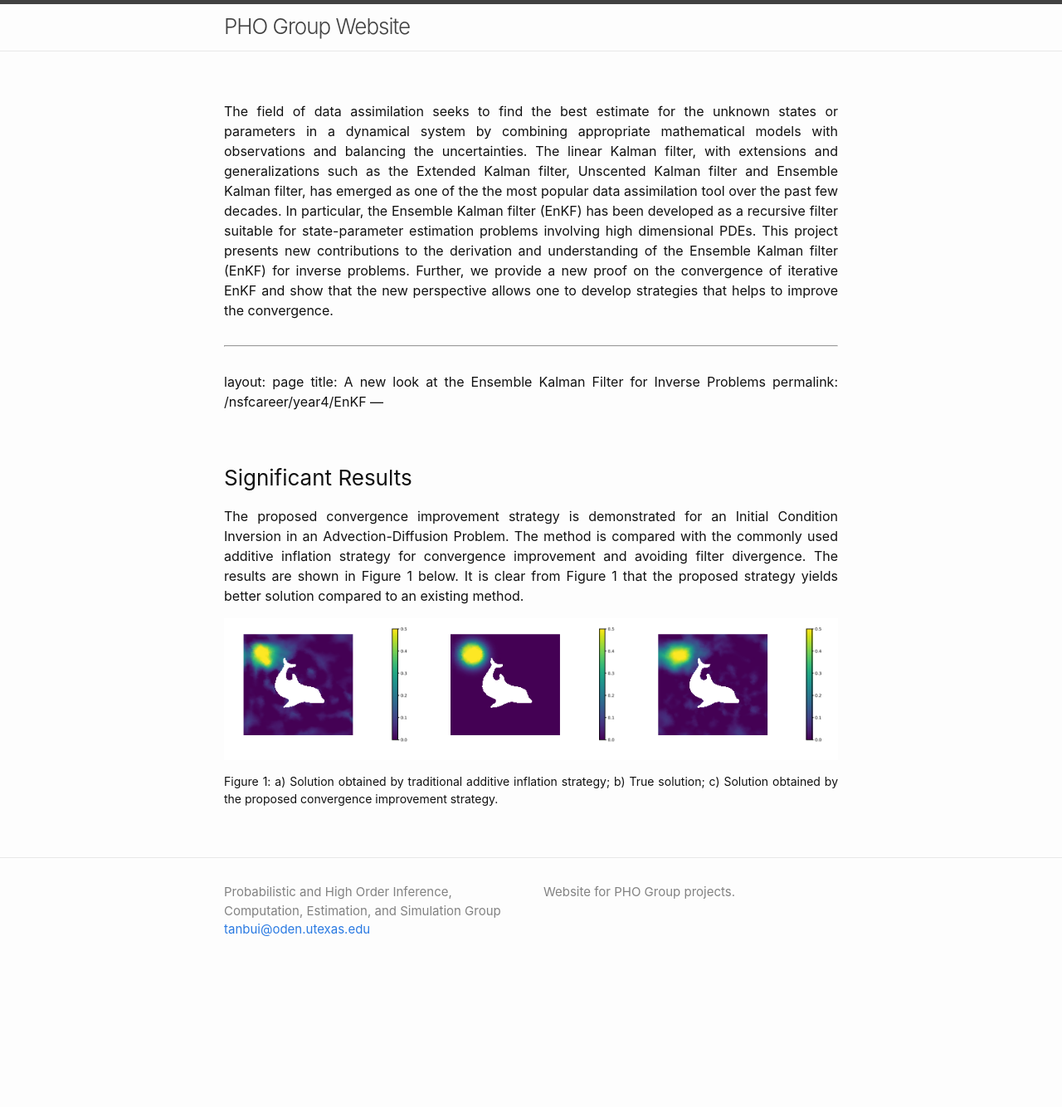
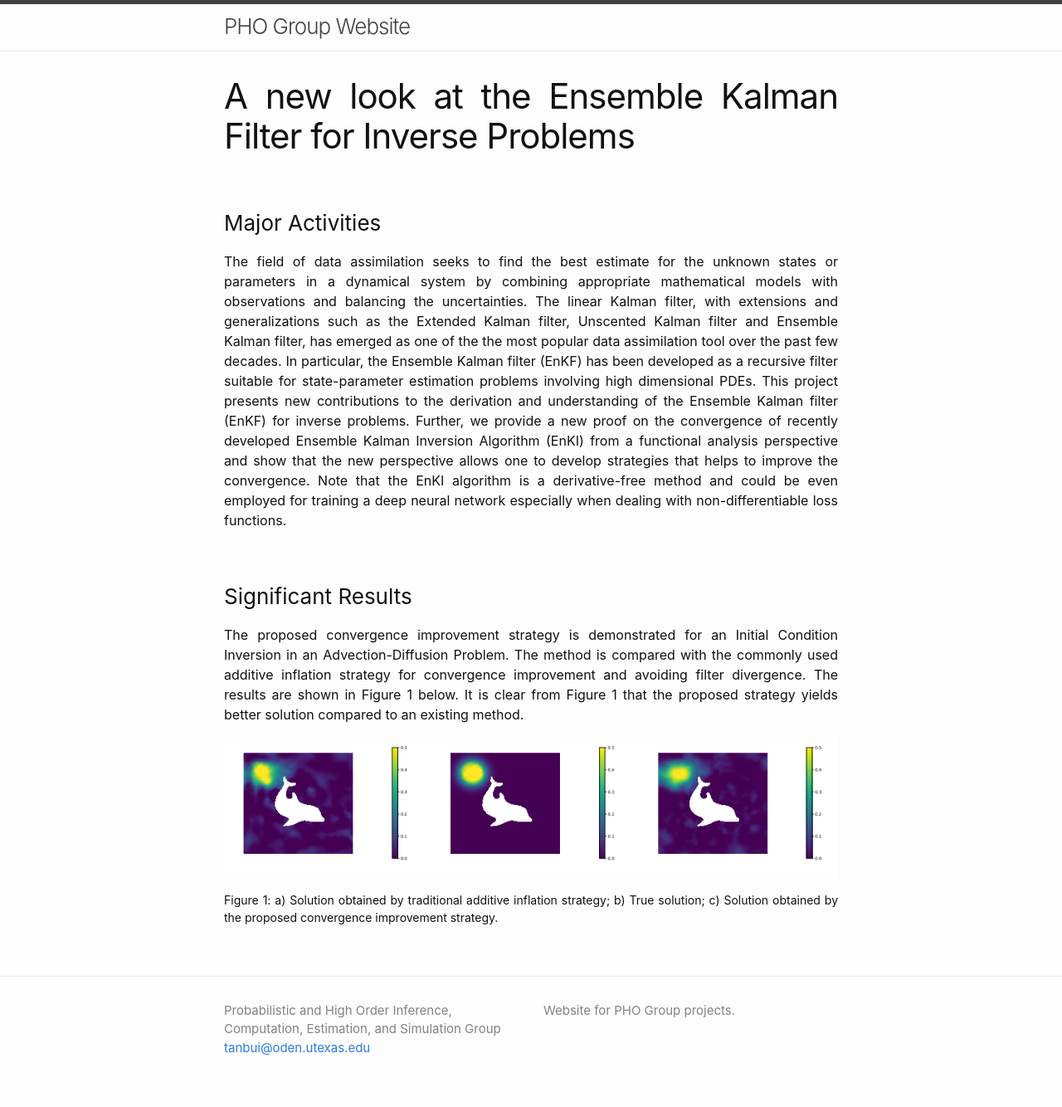
Before and after one commit to tscott-00/phogroup.github.io, a Jekyll site: the page built from nsf/EnKF.md, in a window 1280 px wide. Shown: the whole page at 83% size. Built offline with Jekyll 4.4.1, drawn with Linux system fonts in a browser that asks for light colours; our own code applies the rules of GitHub Pages for plain Markdown files; before the commit the page ends 1192 px from its top, so only the background shows below that.

Commit message:
Update EnKF.md

```diff
--- a/nsf/EnKF.md
+++ b/nsf/EnKF.md
@@ -1,13 +1,15 @@
-
-
-
-The field of data assimilation seeks to find the best estimate for the unknown states or parameters in a dynamical system by combining appropriate mathematical models with observations and balancing the uncertainties.  The linear Kalman filter, with extensions and generalizations such as the Extended Kalman filter,  Unscented Kalman filter and Ensemble Kalman filter, has emerged as one of the the most popular data assimilation tool over the past few decades. In particular, the Ensemble Kalman filter (EnKF) has been developed as a recursive filter suitable for state-parameter estimation problems  involving high dimensional PDEs. This project presents new contributions to the derivation and understanding of the Ensemble Kalman filter (EnKF) for inverse problems. Further, we provide a new proof on the convergence of iterative EnKF and show that the new perspective allows one to develop strategies that helps to improve the convergence.
-
 ---
 layout: page
 title: A new look at the Ensemble Kalman Filter for Inverse Problems
 permalink: /nsfcareer/year4/EnKF
 ---
+
+
+### Major Activities
+
+The field of data assimilation seeks to find the best estimate for the unknown states or parameters in a dynamical system by combining appropriate mathematical models with observations and balancing the uncertainties.  The linear Kalman filter, with extensions and generalizations such as the Extended Kalman filter,  Unscented Kalman filter and Ensemble Kalman filter, has emerged as one of the the most popular data assimilation tool over the past few decades. In particular, the Ensemble Kalman filter (EnKF) has been developed as a recursive filter suitable for state-parameter estimation problems  involving high dimensional PDEs. This project presents new contributions to the derivation and understanding of the Ensemble Kalman filter (EnKF) for inverse problems. Further, we provide a new proof on the convergence of recently developed Ensemble Kalman Inversion Algorithm (EnKI) from a functional analysis perspective and show that the new perspective allows one to develop strategies that helps to improve the convergence.  Note that the EnKI algorithm is a derivative-free method and could be even employed for training a deep neural network especially when dealing with non-differentiable loss functions.
+
+
 
 ### Significant Results
 
```
